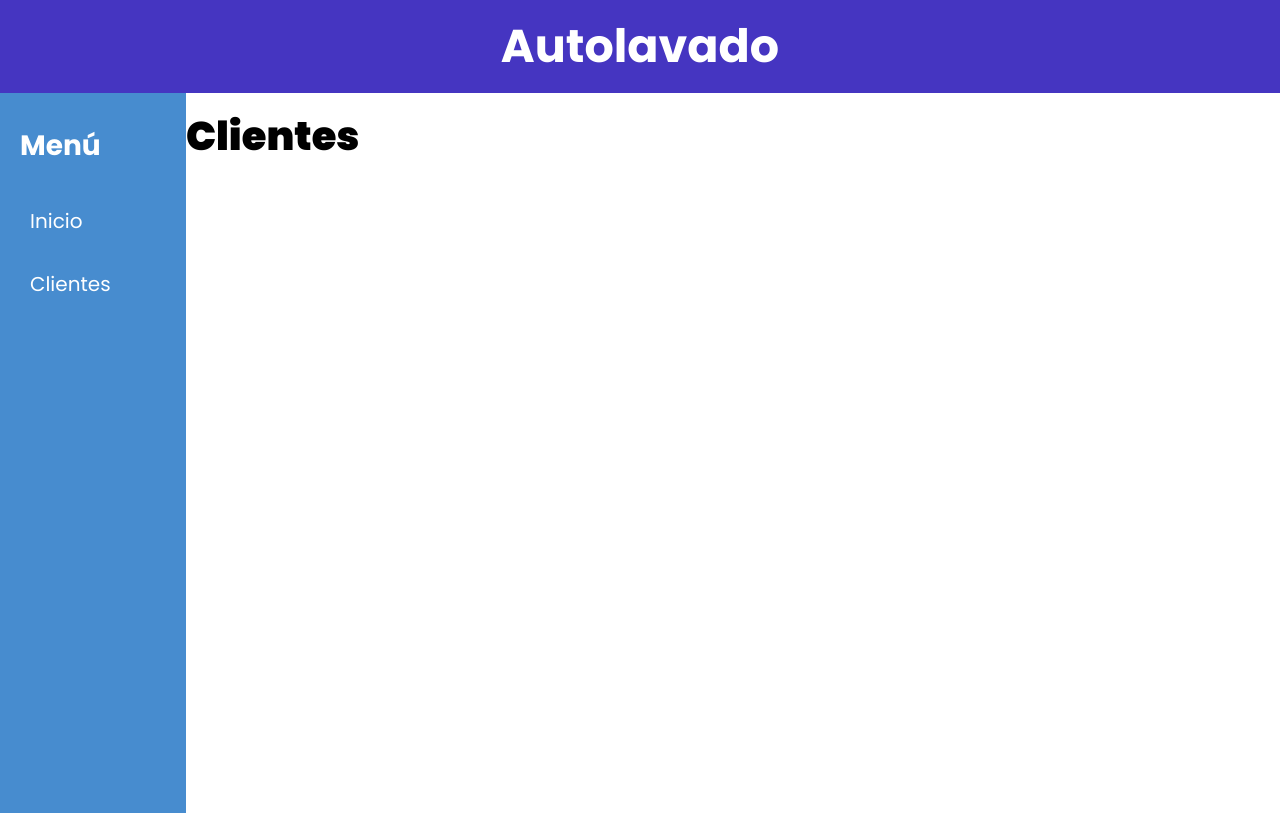
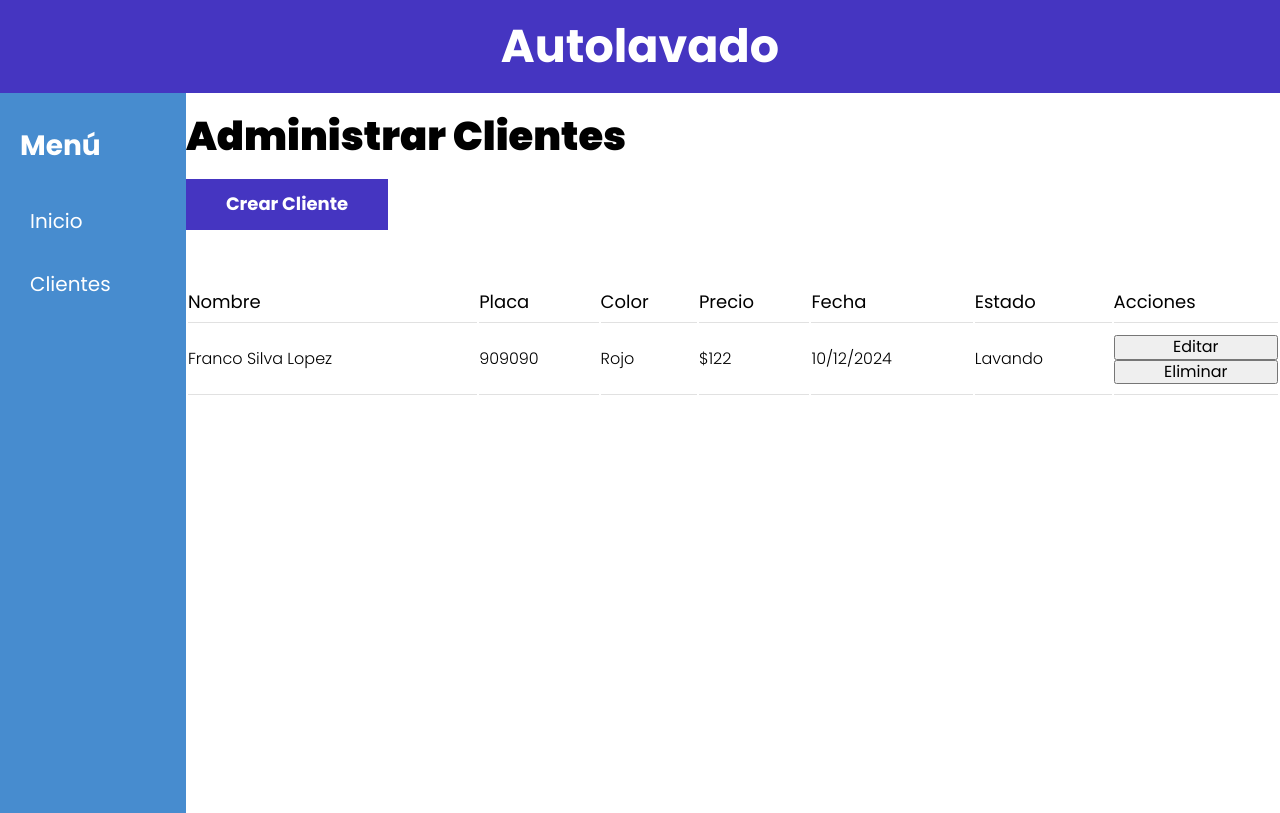
Before and after one commit to FrancoSilva77/autolavado-next, a Next.js app: page /admin in a window 1280 px wide. Built offline with nearby package versions, Linux system fonts and the light colour scheme.

Commit message:
feat:Design Tabla Clientes

```diff
--- /dev/null
+++ b/app/admin/clientes/nuevo/page.jsx
@@ -0,0 +1,4 @@
+
+export default function NewClientPage() {
+  return <div>NewClientPage</div>;
+}
--- a/app/admin/layout.jsx
+++ b/app/admin/layout.jsx
@@ -9,7 +9,7 @@ export default function AdminLayout({ children }) {
         <Aside />
 
         <main className="dashboard__content">
-          <h2>Clientes</h2>
+          {children}
         </main>
       </div>
     </div>
--- a/app/admin/page.jsx
+++ b/app/admin/page.jsx
@@ -1,3 +1,44 @@
+import Link from "next/link";
+
 export default function AdminPage() {
-  return <div>AdminPage</div>;
+  return <div className="clientes">
+    <h2 className="clientes__heading">Administrar Clientes</h2>
+
+    <Link href='/admin/clientes/nuevo' className="clientes__add">Crear Cliente</Link>
+
+    <table className="table">
+      <thead className="table__thead">
+        <tr className="table__tr">
+          <th className="table__th">Nombre</th>
+          {/* <th className="table__th">Email</th> */}
+          {/* <th className="table__th">Telefono</th> */}
+          <th className="table__th">Placa</th>
+          <th className="table__th">Color</th>
+          <th className="table__th">Precio</th>
+          <th className="table__th">Fecha</th>
+          <th className="table__th">Estado</th>
+          <th className="table__th">Acciones</th>
+        </tr>
+      </thead>
+
+      <tbody>
+        <tr className="table__tr">
+          <td className="table__td">Franco Silva Lopez</td>
+          {/* <td className="table__td">fran_silva_lopez_4848484@gmail.com</td> */}
+          {/* <td className="table__td">2491719236</td> */}
+          <td className="table__td">909090</td>
+          <td className="table__td">Rojo</td>
+          <td className="table__td">$122</td>
+          <td className="table__td">10/12/2024</td>
+          <td className="table__td">Lavando</td>
+          <td className="table__td">
+            <div className="table__actions">
+              <button>Editar</button>
+              <button>Eliminar</button>
+            </div>
+          </td>
+        </tr>
+      </tbody>
+    </table>
+  </div>
 }
--- /dev/null
+++ b/src/styles/admin/_clientes.scss
@@ -0,0 +1,8 @@
+@use '../base/variables' as v;
+@use '../base/mixins' as m;
+.clientes {
+  &__add {
+    @include m.button(v.$c-primary, v.$c-white);
+    width: auto;
+  }
+}
--- a/src/styles/admin/_index.scss
+++ b/src/styles/admin/_index.scss
@@ -1 +1,2 @@
 @forward 'dashboard';
+@forward 'clientes';
--- a/src/styles/ui/_index.scss
+++ b/src/styles/ui/_index.scss
@@ -1 +1,2 @@
 @forward 'form';
+@forward 'table';
--- /dev/null
+++ b/src/styles/ui/_table.scss
@@ -0,0 +1,27 @@
+@use '../base/variables' as v;
+@use '../base/mixins' as m;
+
+.table {
+  margin-top: 5rem;
+  width: 100%;
+
+  &__th {
+    font-weight: v.$regular;
+    text-align: left;
+    border-bottom: 1px solid #e1e1e1;
+    padding: 1rem 0;
+    font-size: 1.8rem;
+  }
+
+  &__td {
+    font-weight: v.$slim;
+    padding: 1rem 0;
+    border-bottom: 1px solid #e1e1e1;
+    font-size: 1.6rem;
+  }
+
+  &__actions {
+    display: flex;
+    flex-direction: column;
+  }
+}
```
